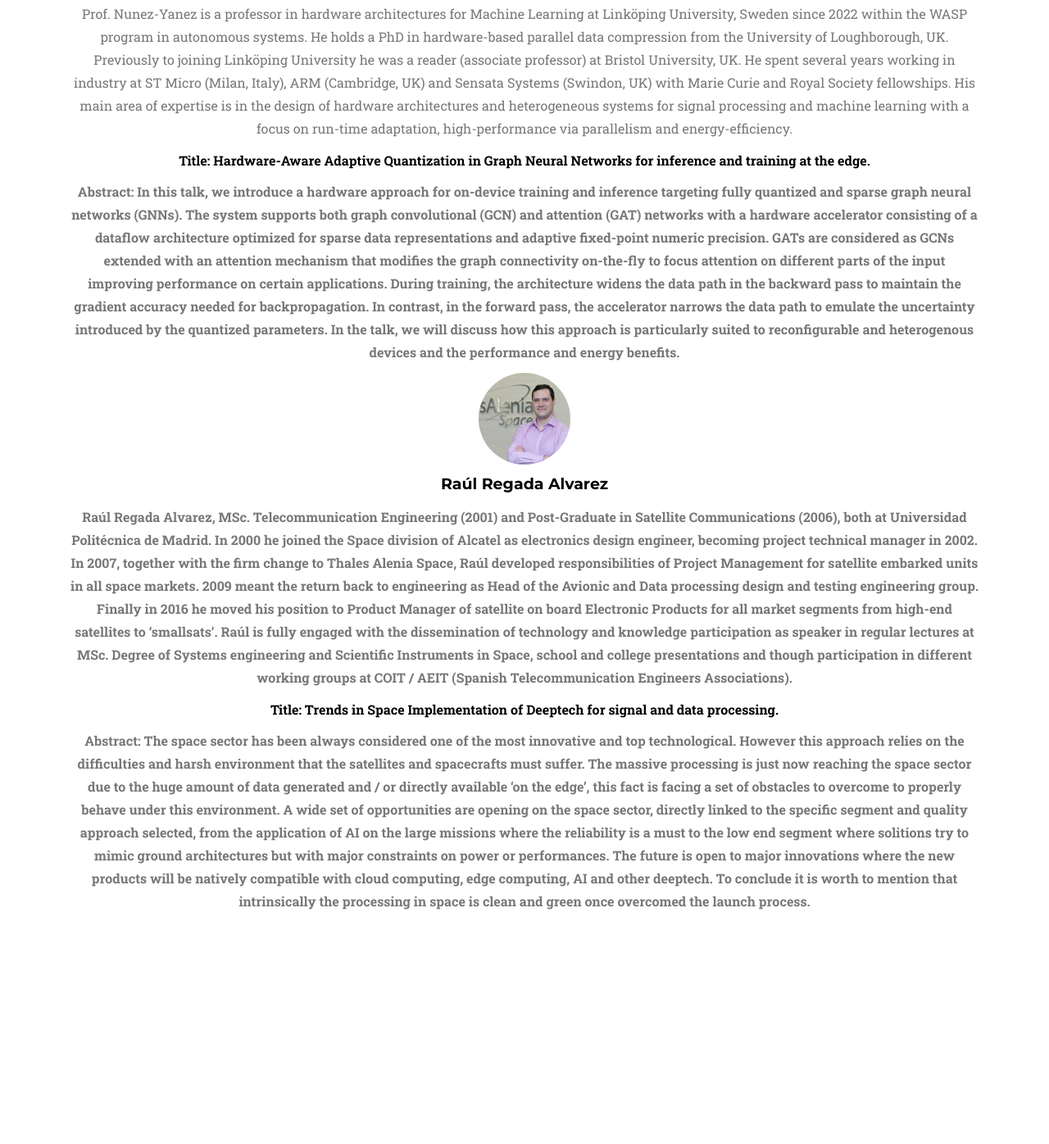
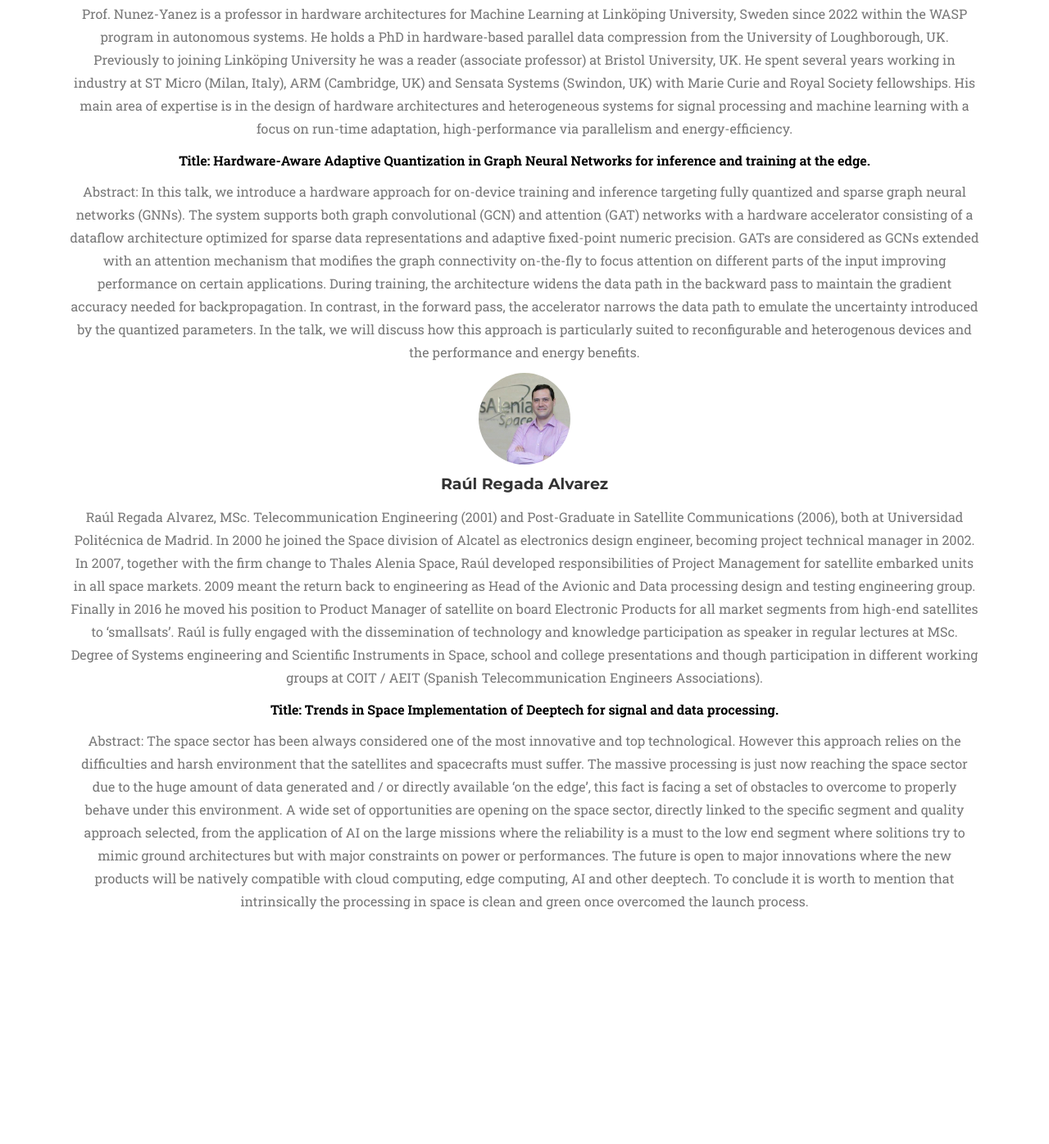
Before and after one commit to dasip25ws/dasip25ws.github.io, a plain HTML site: page 2024/01/09/project-0/index.html in a window 1280 px wide. Shown: the part 5004-6400 px from the top of the page at 82% size. Drawn offline with Linux system fonts and the light colour scheme; files whose address does not match are found by name; a web font is replaced by a local one.

Commit message:
update_2_nd_speaker

```diff
--- a/2024/01/09/project-0/index.html
+++ b/2024/01/09/project-0/index.html
@@ -302,7 +302,7 @@
                     <h4 class="service-heading">Jose Nunez-Yanez</h4>
                      <p class="text-muted">Prof. Nunez-Yanez is a professor in hardware architectures for Machine Learning at Linköping University, Sweden since 2022 within the WASP program in autonomous systems. He holds a PhD in hardware-based parallel data compression from the University of Loughborough, UK.  Previously to joining Linköping University he was a reader (associate professor) at Bristol University, UK. He spent several years working in industry at ST Micro (Milan, Italy), ARM (Cambridge, UK) and Sensata Systems (Swindon, UK) with Marie Curie and Royal Society fellowships. His main area of expertise is in the design of hardware architectures and heterogeneous systems for signal processing and machine learning with a focus on run-time adaptation, high-performance via parallelism and energy-efficiency.</p>
 
-                     <p class="text-muted"> <strong style="color: black;">Title: Hardware-Aware Adaptive Quantization in Graph Neural Networks for inference and training at the edge.<strong> </p>
+                     <p class="text-muted"> <strong style="color: black;">Title: Hardware-Aware Adaptive Quantization in Graph Neural Networks for inference and training at the edge.</strong> </p>
                       <p class="text-muted">Abstract: In this talk, we introduce a hardware approach for on-device training and inference targeting fully quantized and sparse graph neural networks (GNNs). The system supports both graph convolutional (GCN) and attention (GAT) networks with a hardware accelerator consisting of a dataflow architecture optimized for sparse data representations and adaptive fixed-point numeric precision. GATs are considered as GCNs extended with an attention mechanism that modifies the graph connectivity on-the-fly to focus attention on different parts of the input improving performance on certain applications.   During training, the architecture widens the data path in the backward pass to maintain the gradient accuracy needed for backpropagation. In contrast, in the forward pass, the accelerator narrows the data path to emulate the uncertainty introduced by the quantized parameters. In the talk, we will discuss how this approach is particularly suited to reconfigurable and heterogenous devices and the performance and energy benefits. </p>
 
                 </div>
@@ -320,7 +320,7 @@
                     <h4 class="service-heading">Raúl Regada Alvarez</h4>
                      <p class="text-muted">Raúl Regada Alvarez, MSc. Telecommunication Engineering (2001) and Post-Graduate in Satellite Communications (2006), both at Universidad Politécnica de Madrid. In 2000 he joined the Space division of Alcatel as electronics design engineer, becoming project technical manager in 2002. In 2007, together with the firm change to Thales Alenia Space, Raúl developed responsibilities of Project Management  for satellite embarked units in all space markets. 2009 meant the return back to engineering as Head of the Avionic and Data processing design and testing engineering group. Finally in 2016 he moved his position to Product Manager of satellite on board Electronic Products for all market segments from high-end satellites to ‘smallsats’. Raúl is fully engaged with the dissemination of technology and knowledge participation as speaker in regular lectures at MSc. Degree of Systems engineering and Scientific Instruments in Space, school and college presentations and though participation in different working groups at COIT / AEIT (Spanish Telecommunication Engineers Associations).</p>
 
-                     <p class="text-muted"> <strong style="color: black;">Title: Trends in Space Implementation of Deeptech for signal and data processing.<strong> </p>
+                     <p class="text-muted"> <strong style="color: black;">Title: Trends in Space Implementation of Deeptech for signal and data processing.</strong> </p>
                       <p class="text-muted">Abstract: The space sector has been always considered one of the most innovative and top technological. However this approach relies on the difficulties and harsh environment that the satellites and spacecrafts must suffer. The massive processing is just now reaching the space sector due to the huge amount of data generated and / or directly available ‘on the edge’, this fact is facing a set of obstacles to overcome to properly behave under this environment. A wide set of opportunities are opening on the space sector, directly linked to the specific segment and quality approach selected, from the application of AI on the large missions where the reliability is a must to the low end segment where solitions try to mimic ground architectures but with major constraints on power or performances. The future is open to major innovations where the new products will be natively compatible with cloud computing, edge computing, AI and other deeptech. To conclude it is worth to mention that intrinsically the processing in space is clean and green once overcomed the launch process. </p>
 
                 </div>
```
Also changed, not shown: 2024/01/09/project-1/index.html (+2 -2 lines), 2024/01/09/project-2/index.html (+2 -2 lines), index.html (+2 -2 lines).
